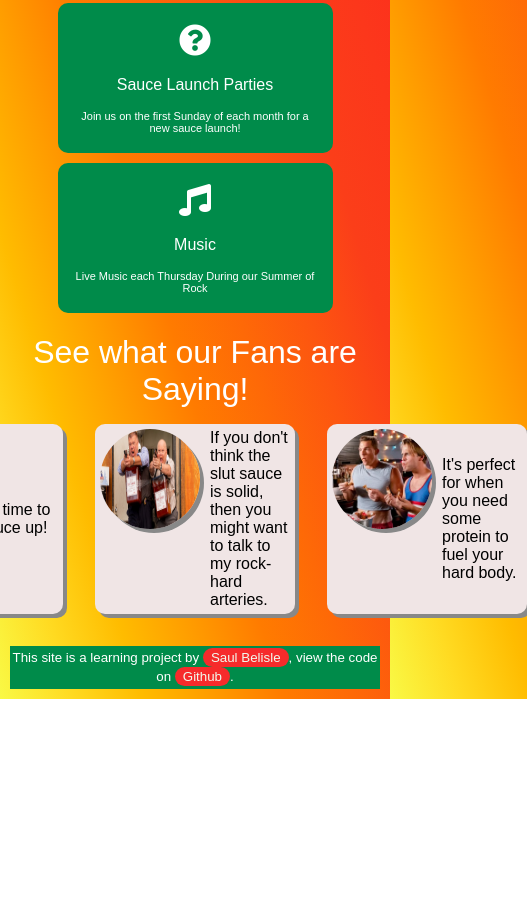
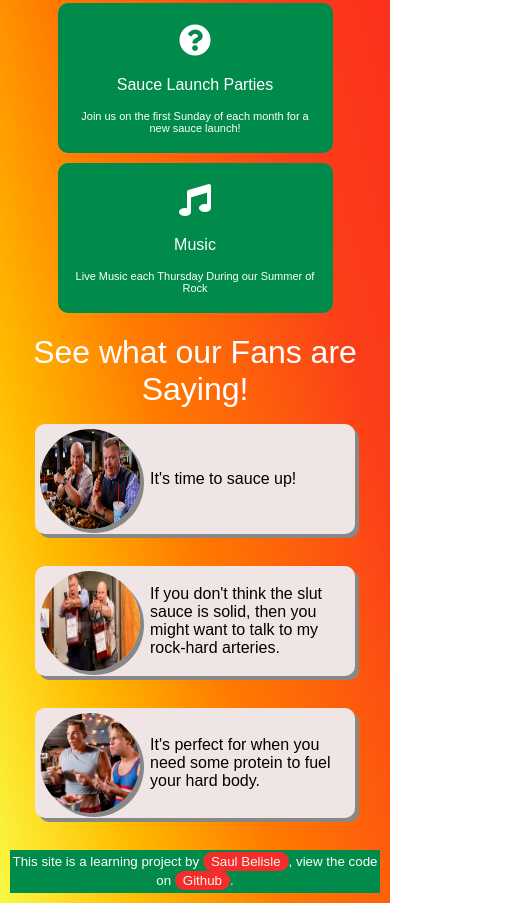
Before and after one commit to Saul-Good-Homie/js-restaurant-page, a plain HTML site: page index.html in a window 390 px wide. Shown: the part 588-1491 px from the top of the page, 527 px wide, since content can reach past the window. Before the commit the page ends 1287 px from the top, so only its background shows below. Drawn offline with Linux system fonts and the light colour scheme; a web font is replaced by a local one.

Commit message:
adding responsive breakpoints

```diff
--- a/style.css
+++ b/style.css
@@ -73,6 +73,7 @@ a.hover {
 
 body {
 	margin: 10px;
+	max-width: 1280px;
 }
 
 * {
@@ -271,6 +272,7 @@ img {
 
 .review-grid {
 	display: flex;
+	flex-wrap: wrap;
 	justify-content: center;
 	margin-bottom: 1rem;
 }
```
